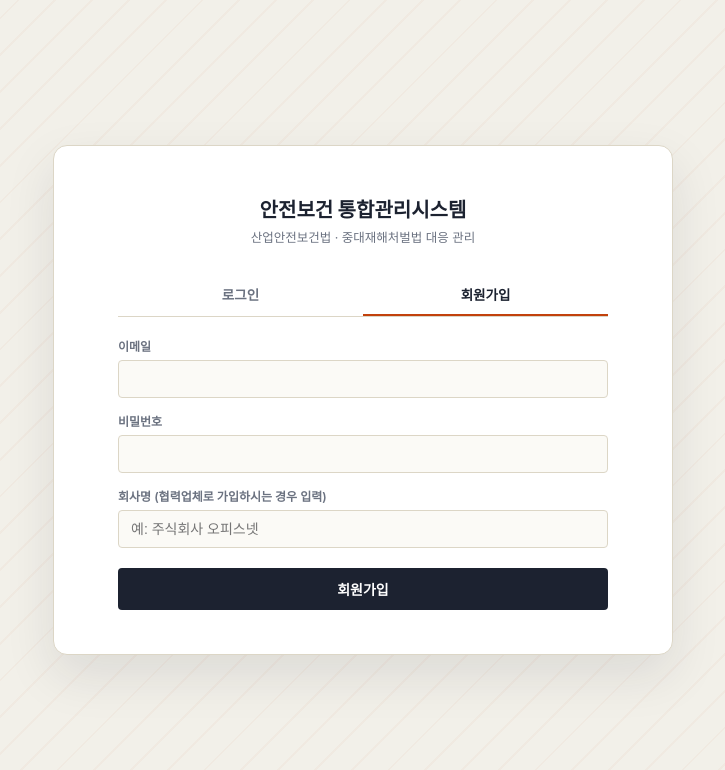
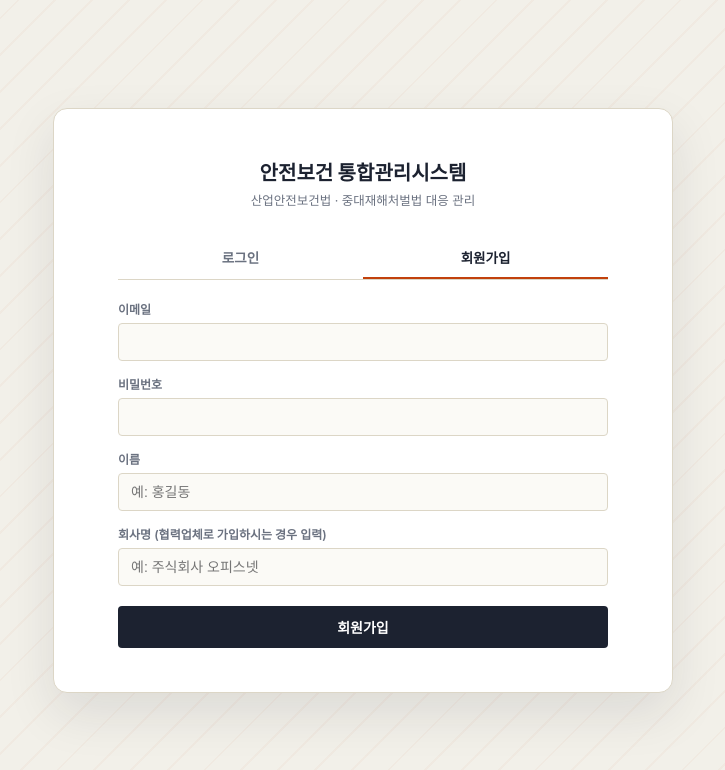
Before and after one commit to tararais11/safety-checklist, a Next.js app: page /login in a window 1280 px wide. Both pictures are taken after a click on the element "회원가입". Shown: the top 770 px of the page, without its empty margins (277-1002 px from the left). Built offline with nearby package versions, Linux system fonts and the light colour scheme; no server answers.

Commit message:
Update page.js

```diff
--- a/app/login/page.js
+++ b/app/login/page.js
@@ -10,6 +10,7 @@
   const [mode, setMode] = useState('login'); // 'login' | 'signup'
   const [email, setEmail] = useState('');
   const [password, setPassword] = useState('');
+  const [fullName, setFullName] = useState('');
   const [companyName, setCompanyName] = useState('');
   const [loading, setLoading] = useState(false);
   const [msg, setMsg] = useState(null); // {type, text}
@@ -37,7 +38,7 @@
       }
       const { error } = await supabase.auth.signUp({
         email, password,
-        options: { data: { company_name: companyName || null } },
+        options: { data: { company_name: companyName || null, full_name: fullName || null } },
       });
       if (error) {
         setMsg({ type: 'error', text: '회원가입 실패: ' + error.message });
@@ -75,6 +76,12 @@
           </div>
           {mode === 'signup' && (
             <div className="auth-field">
+              <label>이름</label>
+              <input type="text" value={fullName} onChange={e => setFullName(e.target.value)} required placeholder="예: 홍길동" />
+            </div>
+          )}
+          {mode === 'signup' && (
+            <div className="auth-field">
               <label>회사명 (협력업체로 가입하시는 경우 입력)</label>
               <input type="text" value={companyName} onChange={e => setCompanyName(e.target.value)} placeholder="예: 주식회사 오피스넷" />
             </div>
```
